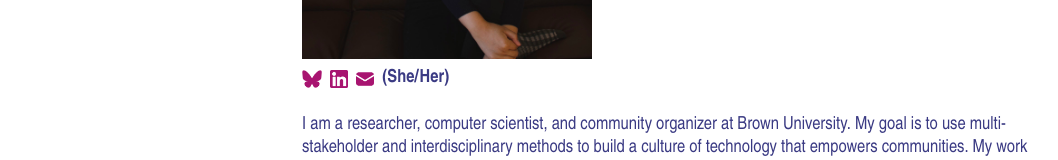
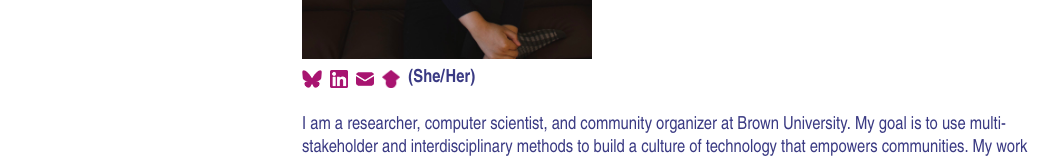
Before and after one commit to michelle-ding/michelle-ding.github.io, a React (Create React App) app: page / in a window 1280 px wide. Shown: the part 535-695 px from the top of the page, without its empty margins (146-1204 px from the left). Built offline with nearby package versions, Linux system fonts and the light colour scheme; the HTML template or start-up script is replaced by a standard one.

Commit message:
Google scholar

```diff
--- a/src/Body.tsx
+++ b/src/Body.tsx
@@ -21,6 +21,8 @@ import darkMail from './images/darkmail.png'
 import darklinkedin from './images/darklinkedin.png'
 import darkbluesky from './images/darkbsk.png'
 import michelle from './images/michelle_ding_portrait.jpg'
+import gslight from './images/gs.png'
+import gsdark from './images/gslight.png'
 
 const src="https://cntr.brown.edu/projects#socially-responsible-computing-src-curriculum-handbook"
 const decisiontree = "https://www.aaas.org/ai2/projects/decision-tree-practitioners?utm_content=bufferbcf16&utm_medium=social&utm_source=linkedin.com&utm_campaign=buffer"
@@ -54,6 +56,10 @@ function icons(logoval:boolean){
             <a className="icons" target="_blank" href="mailto:michelle_ding@brown.edu">
             <img className="icons" title="Email michelle_ding@brown.edu"
             src={logoval ? mail1 : darkMail} alt="Michelle's Email at michelle_ding@brown.edu" />
+            </a>
+            <a className="icons" target="_blank" href="https://scholar.google.com/citations?user=yk_fq5AAAAAJ&hl=en">
+            <img className="icons" title="Go to https://scholar.google.com/citations?user=yk_fq5AAAAAJ&hl=en"
+            src={logoval ? gslight : gsdark} alt="Michelle's Google Scholar at https://scholar.google.com/citations?user=yk_fq5AAAAAJ&hl=en" />
             </a>
         </div>
     )
```
Also changed, not shown: src/images/gs.png (added), src/images/gslight.png (added).
